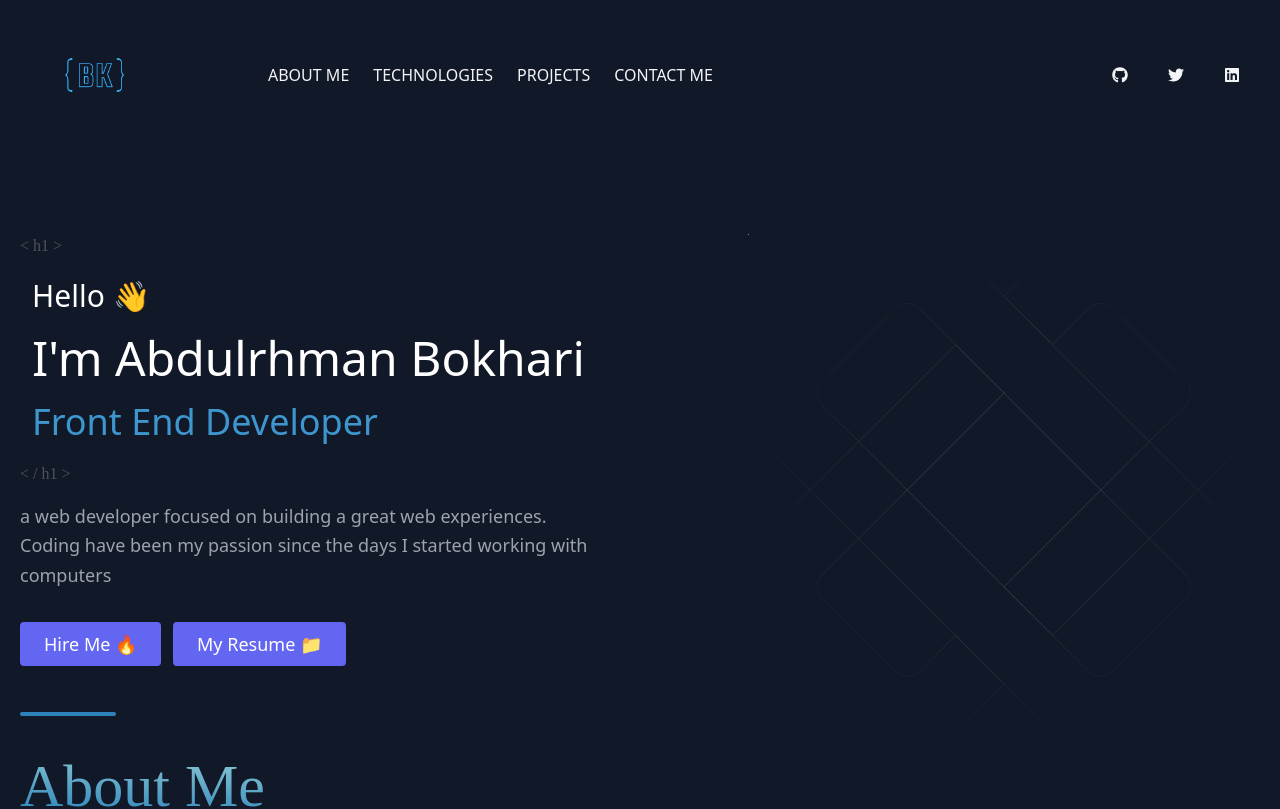
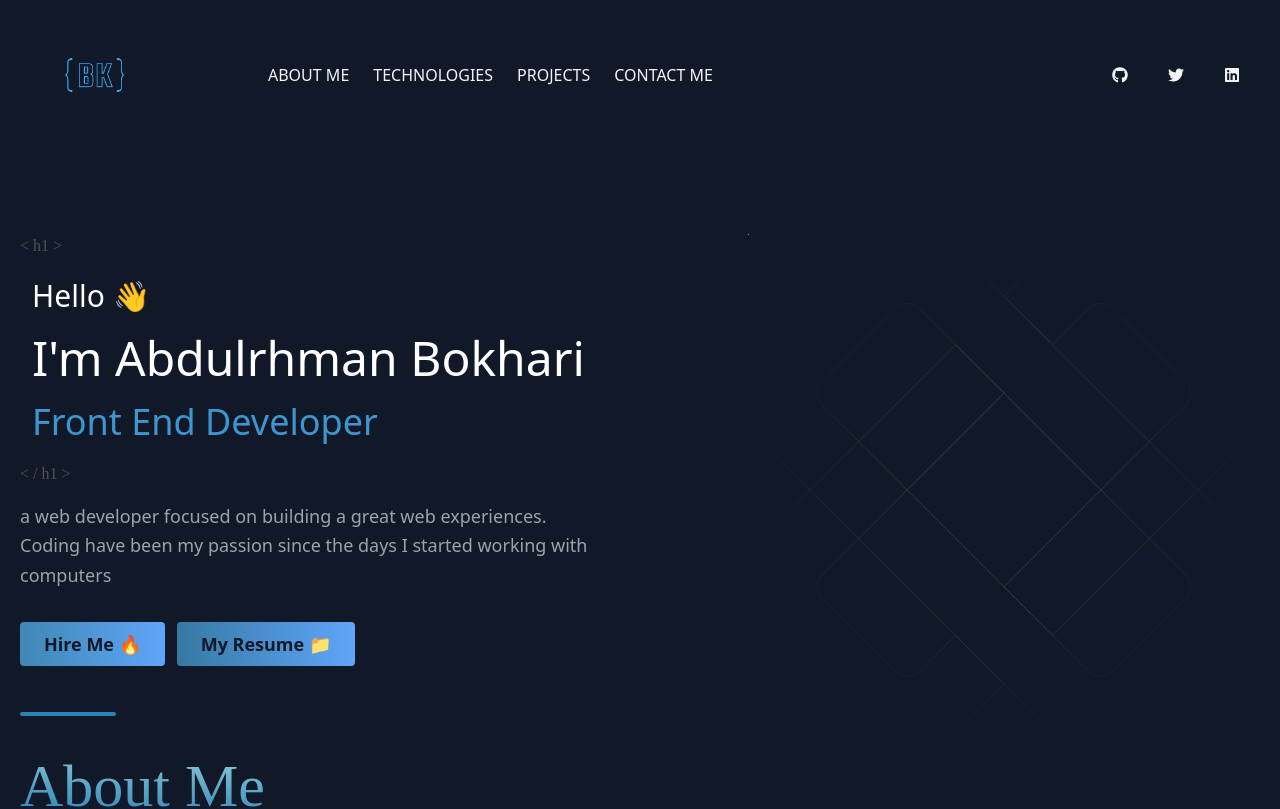
Before and after one commit to a-Bokhari118/portfolio, a Next.js app: page / in a window 1280 px wide. Shown: the top 809 px of the page. Built offline with nearby package versions, Linux system fonts and the light colour scheme.

Commit message:
:hammer: lang fixed

```diff
--- a/components/Hero.js
+++ b/components/Hero.js
@@ -15,7 +15,7 @@ const Hero = () => {
           className="lg:flex-grow md:full lg:pr-24  flex flex-col md:items-start md:text-left mb-16 md:mb-0 items-start  z-10"
         >
           <motion.div className=" mb-4 font-medium text-white space-y-5">
-            <p className="font-sndFont opacity-25"> &#60; h1 &#62; </p>
+            <p className="font-sndFont opacity-25 mb-2 "> &#60; h1 &#62; </p>
             <h3 className="text-2xl pl-3 md:text-3xl">Hello 👋</h3>
             <h1 className="text-4xl md:text-5xl pl-3 ">
               I&apos;m Abdulrhman Bokhari
@@ -23,18 +23,30 @@ const Hero = () => {
             <h2 className="text-3xl pl-3 md:text-4xl text-[#3e96ce]">
               Front End Developer
             </h2>
-            <p className="font-sndFont opacity-25">&#60; &#47; h1 &#62; </p>
+            <p className="font-sndFont opacity-25 mt-2">
+              &#60; &#47; h1 &#62;{' '}
+            </p>
           </motion.div>
           <motion.p className="mb-8 leading-relaxed text-gray-400 text-lg lg:w-[50%]">
             a web developer focused on building a great web experiences. Coding
             have been my passion since the days I started working with computers
           </motion.p>
           <motion.div className="flex justify-center">
-            <button className="inline-flex text-white bg-indigo-500 border-0 py-2 px-6 focus:outline-none hover:bg-indigo-600 rounded text-sm md:text-lg">
-              <a href="mailto:abdulrhman.bokhari23@gmail.com">Hire Me 🔥</a>
+            <button className="inline-flex text-white bg-gradient-to-r from-[#3f87b4] to-blue-400 border-0 py-2 px-6 focus:outline-none hover:bg-indigo-600 rounded text-sm md:text-lg">
+              <a
+                href="mailto:abdulrhman.bokhari23@gmail.com"
+                className="text-gray-900 font-bold"
+              >
+                Hire Me 🔥
+              </a>
             </button>
-            <button className="inline-flex text-white bg-indigo-500 border-0 py-2 px-6 focus:outline-none hover:bg-indigo-600 rounded text-sm md:text-lg ml-3">
-              <a href="/cv.pdf" target="_blank" rel="noreferre">
+            <button className="inline-flex text-white bg-gradient-to-r from-[#3679a3] to-blue-400 border-0 py-2 px-6 focus:outline-none hover:bg-indigo-600 rounded text-sm md:text-lg ml-3">
+              <a
+                href="/cv.pdf"
+                target="_blank"
+                rel="noreferre"
+                className="text-gray-900 font-bold"
+              >
                 My Resume 📁
               </a>
             </button>
--- a/next.config.js
+++ b/next.config.js
@@ -1,3 +1,7 @@
 module.exports = {
   reactStrictMode: true,
-}
+  i18n: {
+    locales: ['en'],
+    defaultLocale: 'en',
+  },
+};
```
